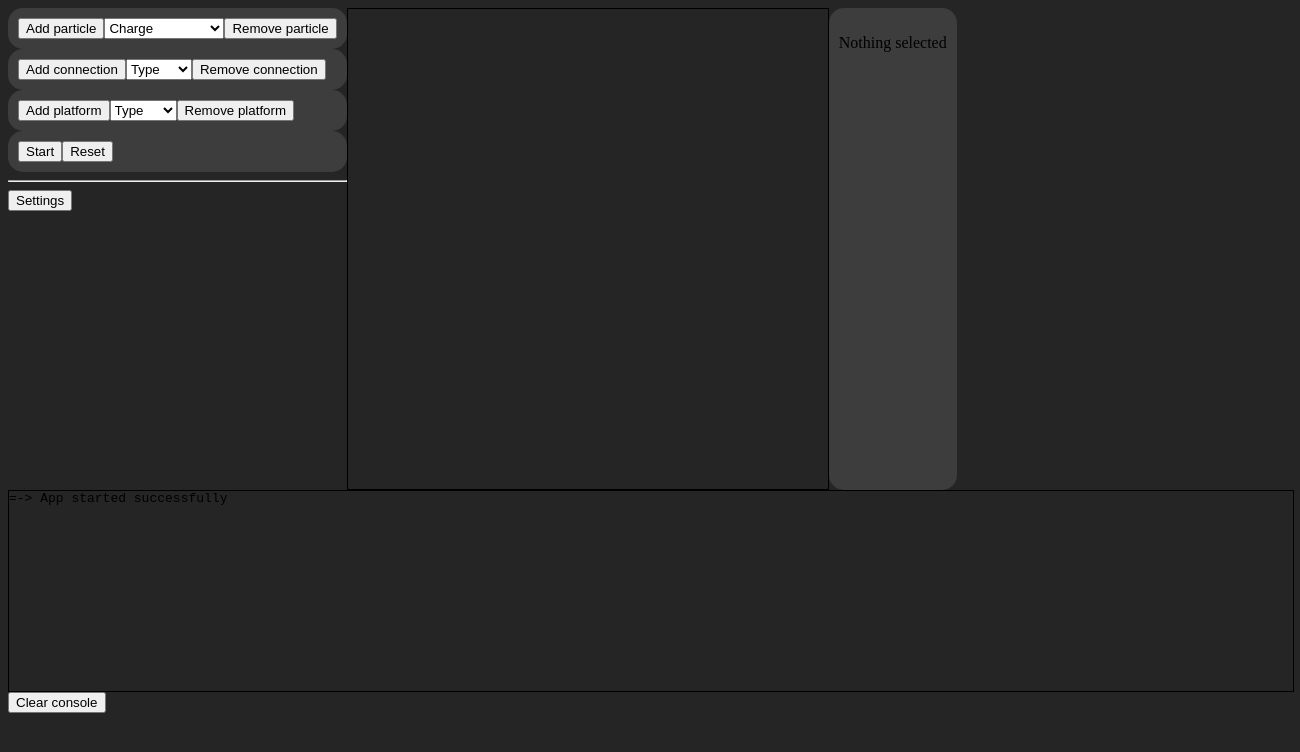
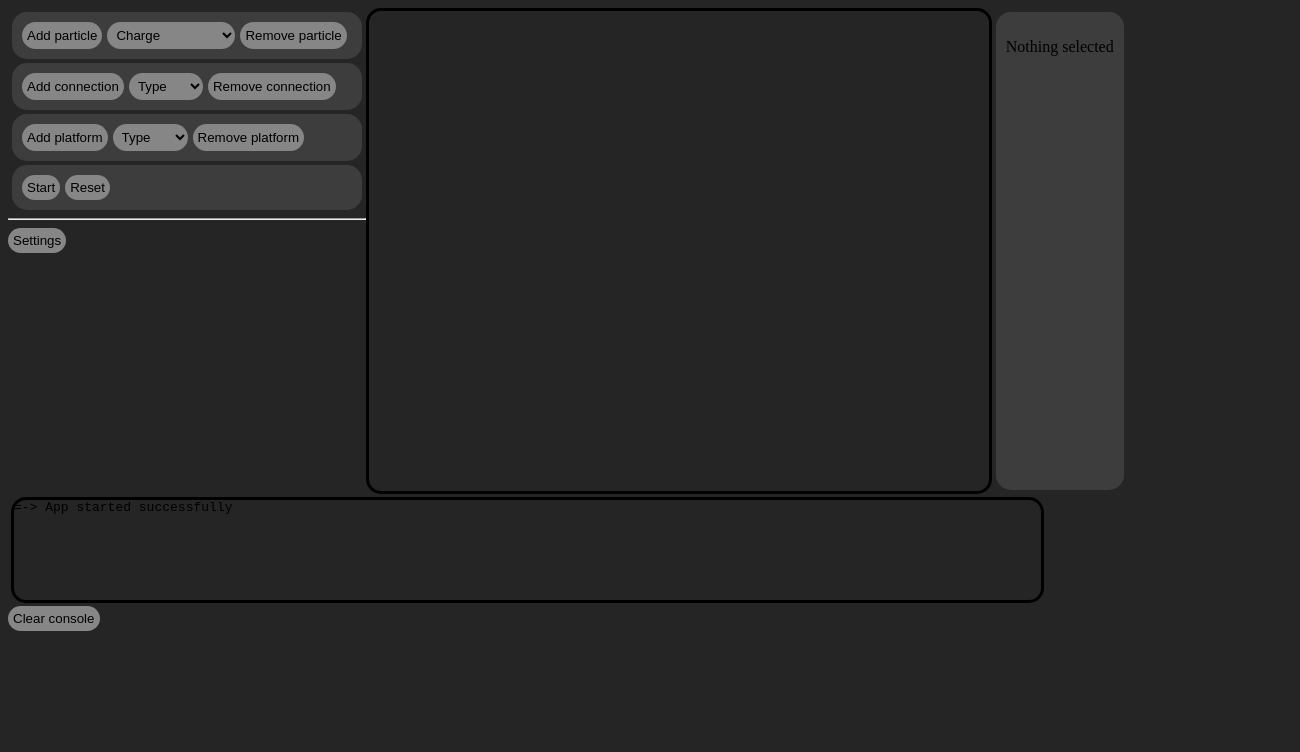
Before and after one commit to HonzaKubita/trexEngine, an Electron app: page electron/index.html in a window 1300 px wide. Drawn offline with Linux system fonts and the light colour scheme.

Commit message:
GUI update

```diff
--- a/electron/electronApp.js
+++ b/electron/electronApp.js
@@ -29,7 +29,7 @@ class Main {
 		// Create the browser window.
 		this.mainWindow = new BrowserWindow({
       width: 1300,
-      height: 800,
+      height: 700,
       icon: __dirname + '/trexEngineLogo.png',
       webPreferences: {
         nodeIntegration: true
--- a/electron/index.html
+++ b/electron/index.html
@@ -66,7 +66,7 @@
       </div>
     </div>
 
-    <canvas id="canvas" width="480" height="480"></canvas>
+    <canvas id="canvas" width="620" height="480"></canvas>
 
     <div class="object-data-container">
       <p id="objectType">Nothing selected</p>
--- a/electron/styles.css
+++ b/electron/styles.css
@@ -8,16 +8,22 @@ body {
   background-color: #3d3d3d;
   padding: 10px;
   border-radius: 15px;
+  margin: 4px;
 }
-.menu-button .menu-select {
+.menu-button, .menu-select {
   margin-right: 5px;
-  border: solid 1px rgb(0, 0, 0);
+  border: none;
+  background-color: rgb(134, 134, 134);
+  padding: 5px;
+  border-radius: 15px;
 }
 .console {
   font-family: monospace;
-  border: solid 1px rgb(0, 0, 0);
-  height: 200px;
-  width: 100%;
+  border: solid 3px rgb(0, 0, 0);
+  margin: 3px;
+  border-radius: 15px;
+  height: 100px;
+  width: 80%;
   overflow-y: scroll;
   overflow-wrap: normal;
 }
@@ -27,6 +33,7 @@ body {
   background-color: #3d3d3d;
   padding: 10px;
   border-radius: 15px;
+  margin: 4px;
 }
 .object-data-container {
   display: flex;
@@ -34,11 +41,21 @@ body {
   background-color: #3d3d3d;
   padding: 10px;
   border-radius: 15px;
+  margin: 4px;
+}
+
+input {
+  margin: 5px;
+  border: none;
+  background-color: rgb(134, 134, 134);
+  padding: 5px;
+  border-radius: 15px;
 }
 
 #canvas {
-  border: solid 1px rgb(0, 0, 0);
-  width: 480px;
+  border: solid 3px rgb(0, 0, 0);
+  border-radius: 15px;
+  width: 620px;
   height: 480px;
 }
 
```
